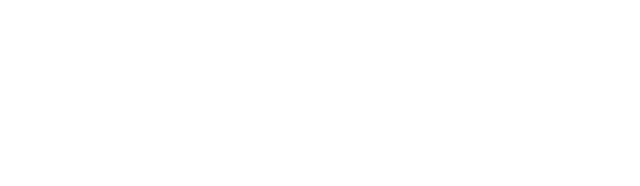
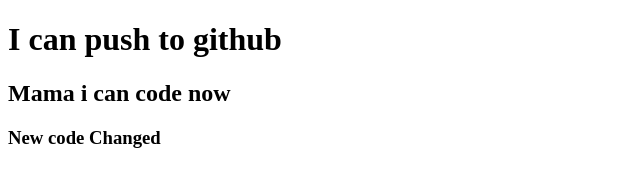
Before and after one commit to MeherNi/my-second-repo, a plain HTML site: page index.html in a window 1280 px wide. Shown: the whole page, without its empty margins (0-640 px from the left). Drawn offline with Linux system fonts and the light colour scheme.

Commit message:
added header

```diff
--- a/index.html
+++ b/index.html
@@ -4,9 +4,11 @@
     <meta charset="UTF-8">
     <meta http-equiv="X-UA-Compatible" content="IE=edge">
     <meta name="viewport" content="width=device-width, initial-scale=1.0">
-    <title>My second github repo </title>
+    <title>My second github repoh1 </title>
 </head>
 <body>
-
+    <h1>I can push to github</h1>
+    <h2>Mama i can code now</h2>
+    <h3>New code Changed</h3>
 </body>
 </html>
```
